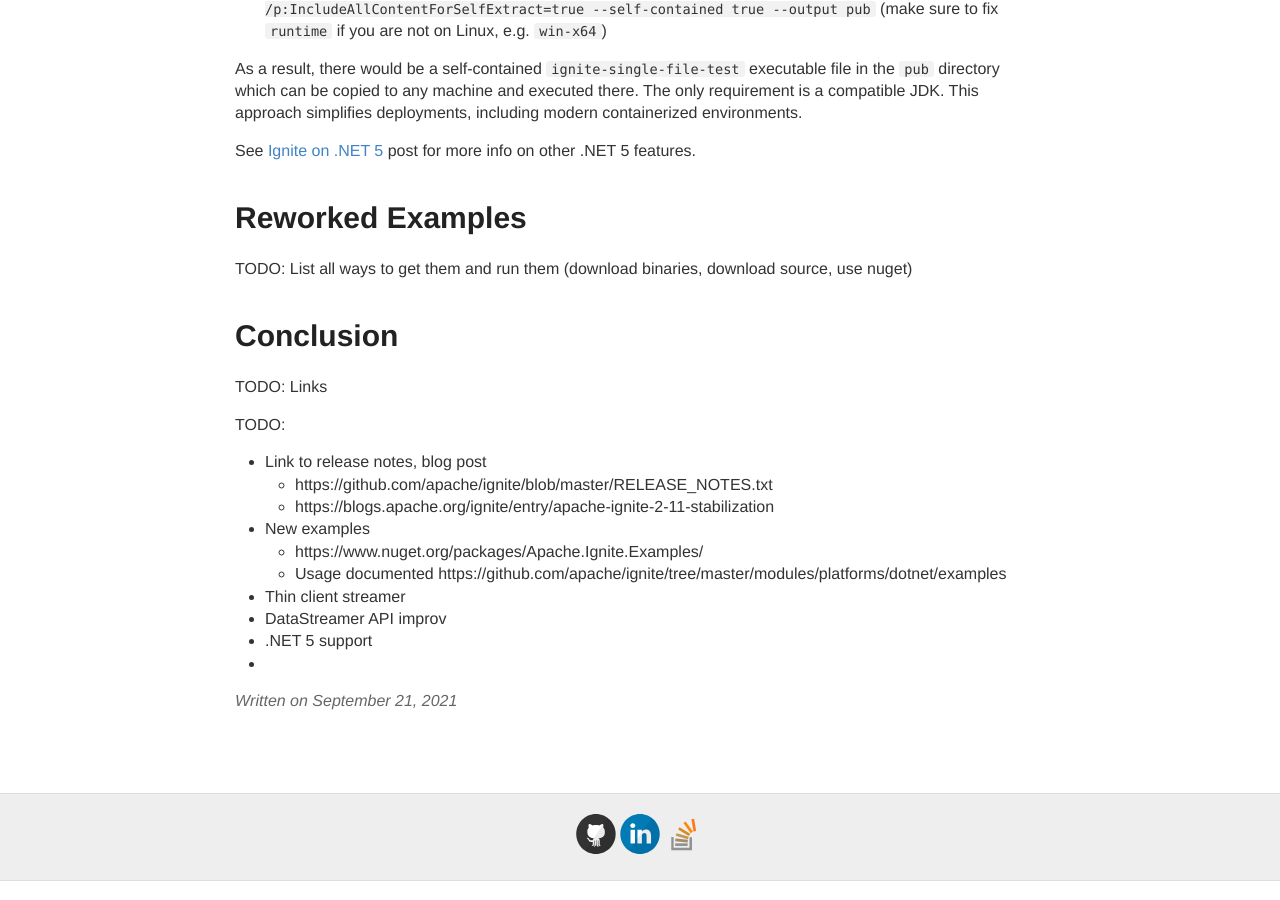
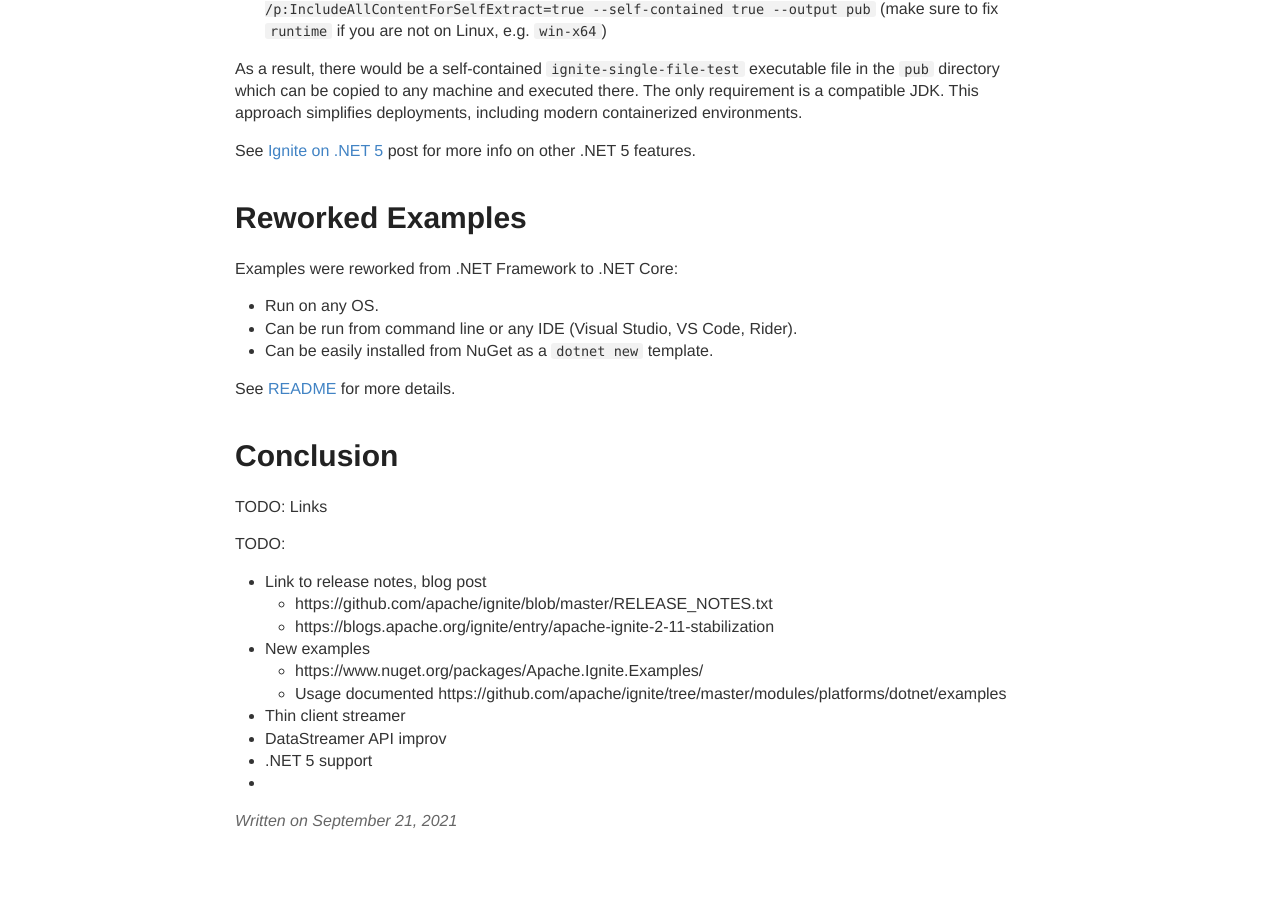
Before and after one commit to ptupitsyn/ptupitsyn.github.io, a Jekyll site: the page built from _posts/2021-09-21-Whats-New-In-Ignite-Net-2.11.md, in a window 1280 px wide and 900 px high, scrolled down 1468 px. Built offline with Jekyll 4.4.1, drawn with Linux system fonts in a browser that asks for light colours; comment, search, counter and statistics services are not loaded.

Commit message:
wip examples

```diff
--- a/_posts/2021-09-21-Whats-New-In-Ignite-Net-2.11.md
+++ b/_posts/2021-09-21-Whats-New-In-Ignite-Net-2.11.md
@@ -61,7 +61,12 @@
 
 # Reworked Examples
 
-TODO: List all ways to get them and run them (download binaries, download source, use nuget)
+Examples were reworked from .NET Framework to .NET Core:
+* Run on any OS.
+* Can be run from command line or any IDE (Visual Studio, VS Code, Rider).
+* Can be easily installed from NuGet as a `dotnet new` template.
+
+See [README](https://github.com/apache/ignite/blob/master/modules/platforms/dotnet/examples/README.md) for more details.
 
 # Conclusion
 
```
